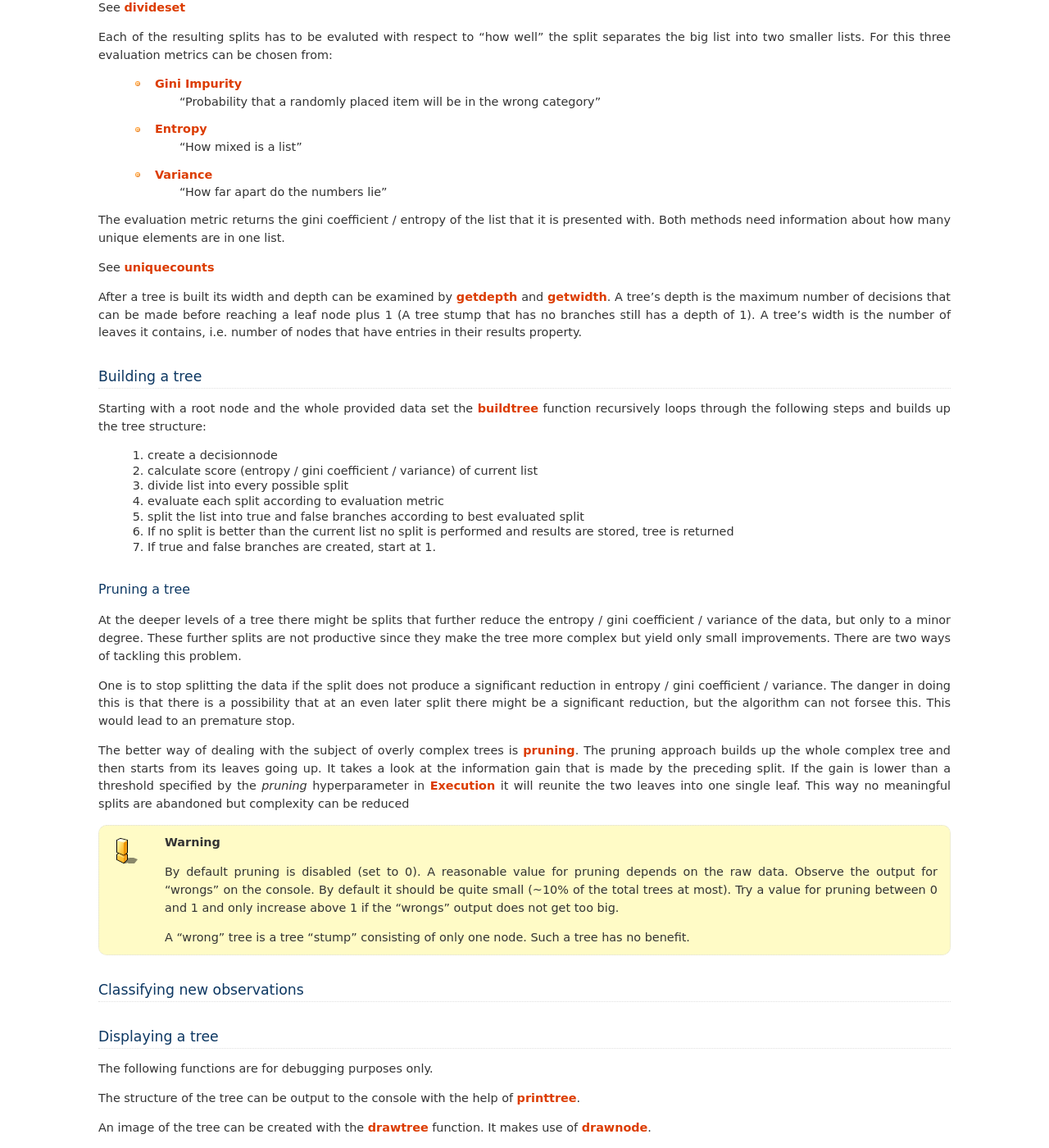
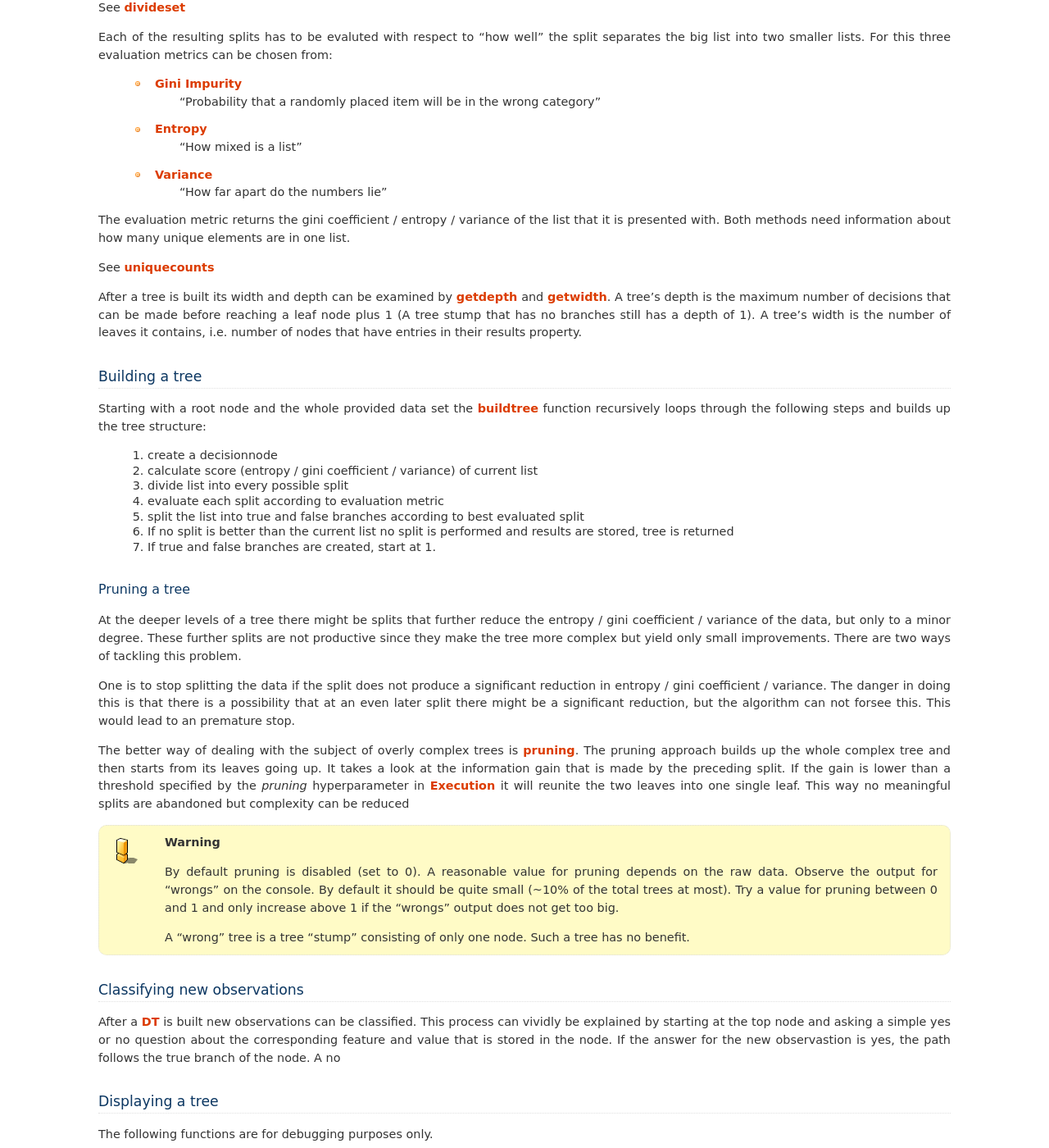
Before and after one commit to weinertmos/ForestFire, a Sphinx documentation site: the page built from source/DT.rst, in a window 1280 px wide and 1400 px high, scrolled down 696 px. Shown: the whole window at 82% size. Built offline with Sphinx 7.4.7, drawn with Linux system fonts in a browser that asks for light colours; formulas are drawn with MathJax 3.

```diff
--- a/source/DT.rst
+++ b/source/DT.rst
@@ -44,7 +44,7 @@ For this three evaluation metrics can be chosen from:
     * :ref:`Variance <variance>`
         "How far apart do the numbers lie"
 
-The evaluation metric returns the gini coefficient / entropy of the list that it is presented with.
+The evaluation metric returns the gini coefficient / entropy / variance of the list that it is presented with.
 Both methods need information about how many unique elements are in one list.
 
 See :ref:`uniquecounts <uniquecounts>`
@@ -96,6 +96,11 @@ This way no meaningful splits are abandoned but complexity can be reduced
 
 Classifying new observations
 ----------------------------
+
+After a :ref:`DT <DT>` is built new observations can be classified.
+This process can vividly be explained by starting at the top node and asking a simple yes or no question about the corresponding feature and value that is stored in the node.
+If the answer for the new observastion is yes, the path follows the true branch of the node.
+A no
 
 
 
--- a/source/ForestFire/__init__.py
+++ b/source/ForestFire/__init__.py
@@ -45,4 +45,6 @@ In *Demo mode*, the performance of *ForestFire* is compared to randomly picking
 This can be used to make sure that the algorithm does not only exploit local maxima, but keeps exploring the
 solution space.
 The results can be plotted.
+
+To get required files download `ForestFire Folder <https://github.com/weinertmos/ForestFire/tree/master/source/ForestFire>`_.
 """
```
Also changed, not shown: source/ForestFire/treeview_RF.jpg (deleted), 12 other files.
